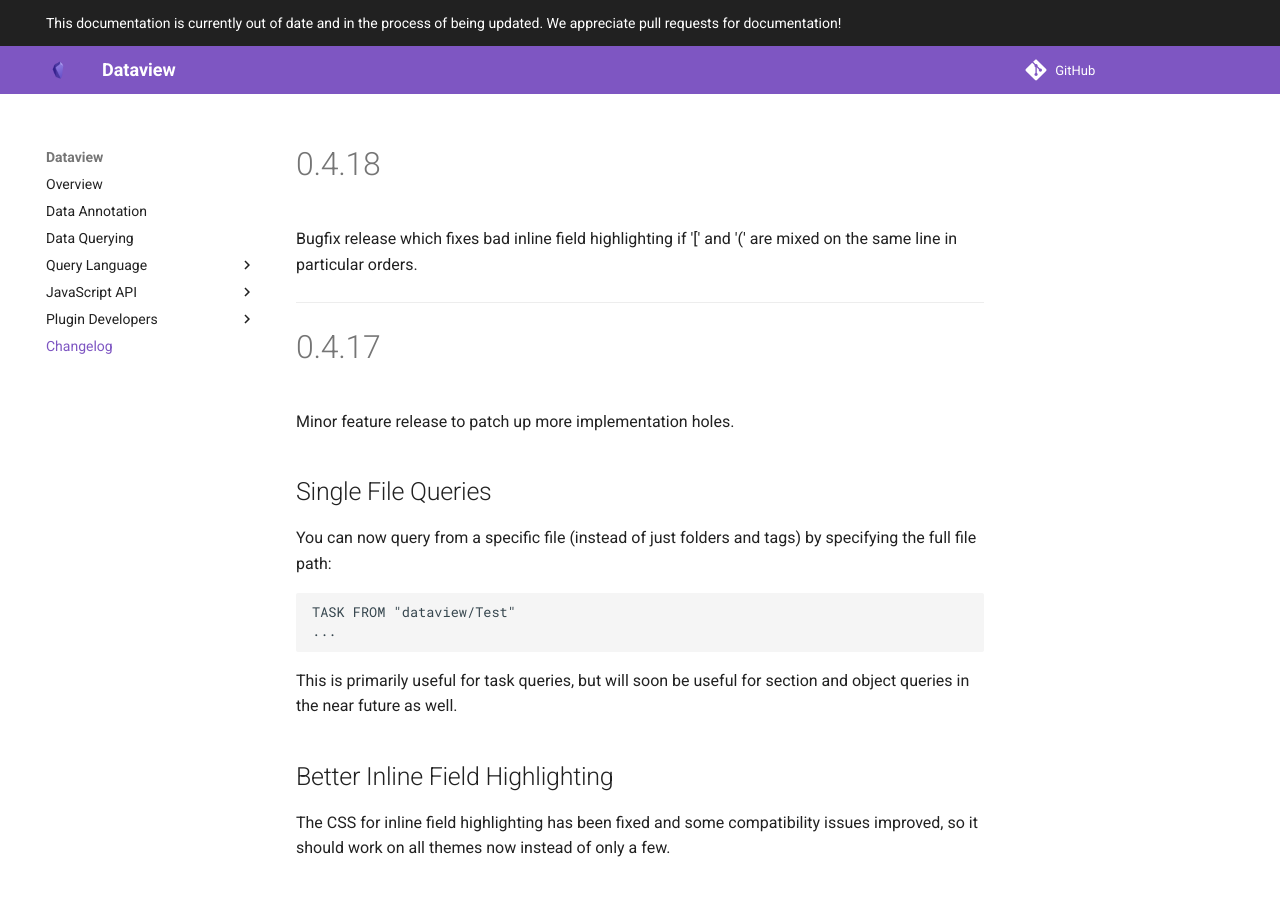
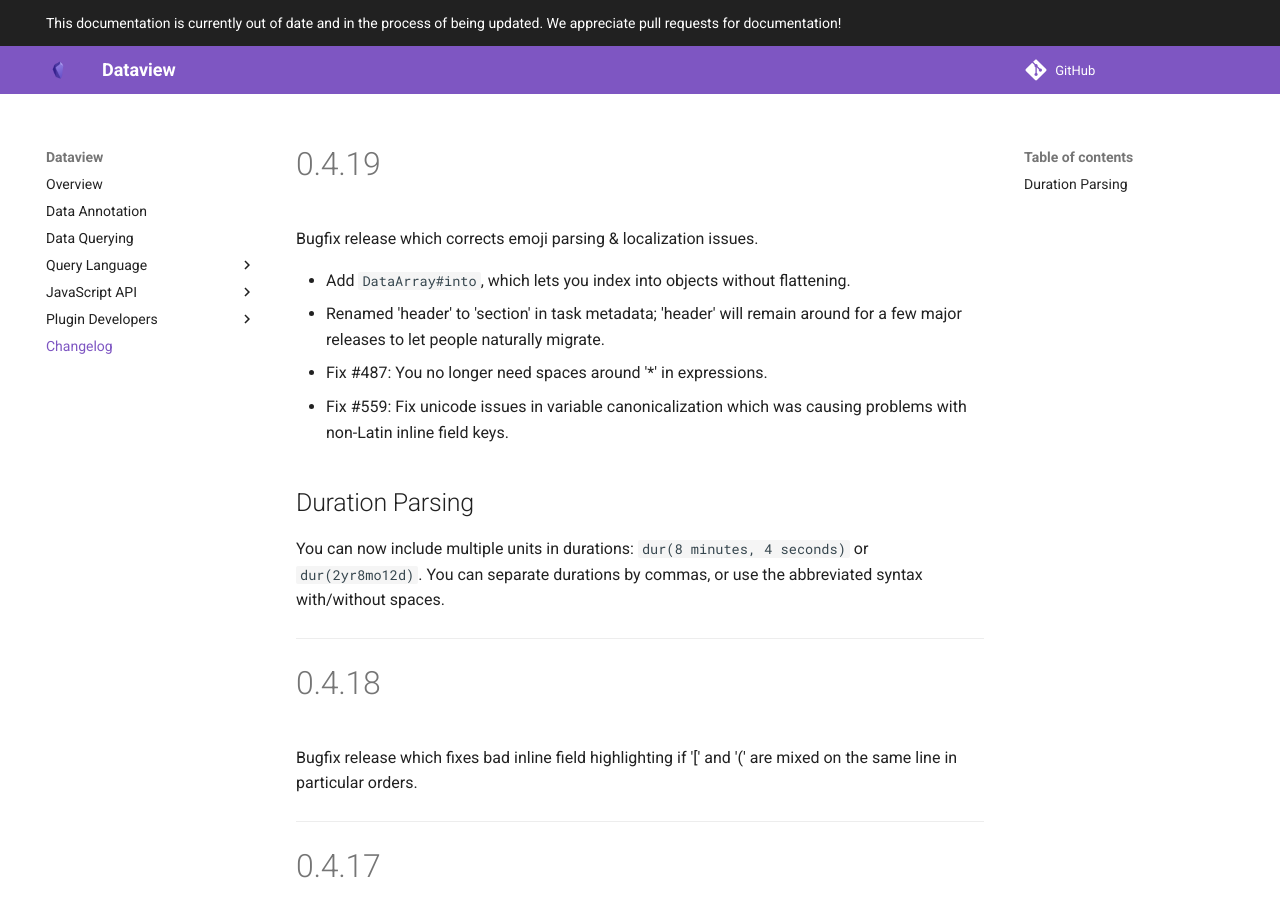
Before and after one commit to blacksmithgu/obsidian-dataview, an MkDocs documentation site: the page built from docs/docs/changelog.md, in a window 1280 px wide and 900 px high. Built offline with MkDocs 1.6.1 and Material for MkDocs 9.7.7, drawn with Linux system fonts in a browser that asks for light colours; comment, search, counter and statistics services are not loaded.

Commit message:
Auto-release 0.4.19

```diff
--- a/docs/docs/changelog.md
+++ b/docs/docs/changelog.md
@@ -1,3 +1,21 @@
+# 0.4.19
+
+Bugfix release which corrects emoji parsing & localization issues.
+
+- Add `DataArray#into`, which lets you index into objects without flattening.
+- Renamed 'header' to 'section' in task metadata; 'header' will remain around for a few major releases to let people
+  naturally migrate.
+- Fix #487: You no longer need spaces around '*' in expressions.
+- Fix #559: Fix unicode issues in variable canonicalization which was causing problems with non-Latin inline field
+  keys.
+
+## Duration Parsing
+
+You can now include multiple units in durations: `dur(8 minutes, 4 seconds)` or `dur(2yr8mo12d)`. You can separate
+durations by commas, or use the abbreviated syntax with/without spaces.
+
+---
+
 # 0.4.18
 
 Bugfix release which fixes bad inline field highlighting if '[' and '(' are mixed on the same line in particular orders.
--- a/package.json
+++ b/package.json
@@ -1,6 +1,6 @@
 {
   "name": "obsidian-dataview",
-  "version": "0.4.18",
+  "version": "0.4.19",
   "description": "Advanced data views for Obsidian.md.",
   "main": "lib/index.js",
   "types": "lib/index.d.ts",
--- a/versions.json
+++ b/versions.json
@@ -62,5 +62,6 @@
   "0.4.15": "0.12.0",
   "0.4.16": "0.12.0",
   "0.4.17": "0.12.0",
-  "0.4.18": "0.12.0"
+  "0.4.18": "0.12.0",
+  "0.4.19": "0.12.0"
 }
```
Also changed, not shown: CHANGELOG.md, manifest.json.
